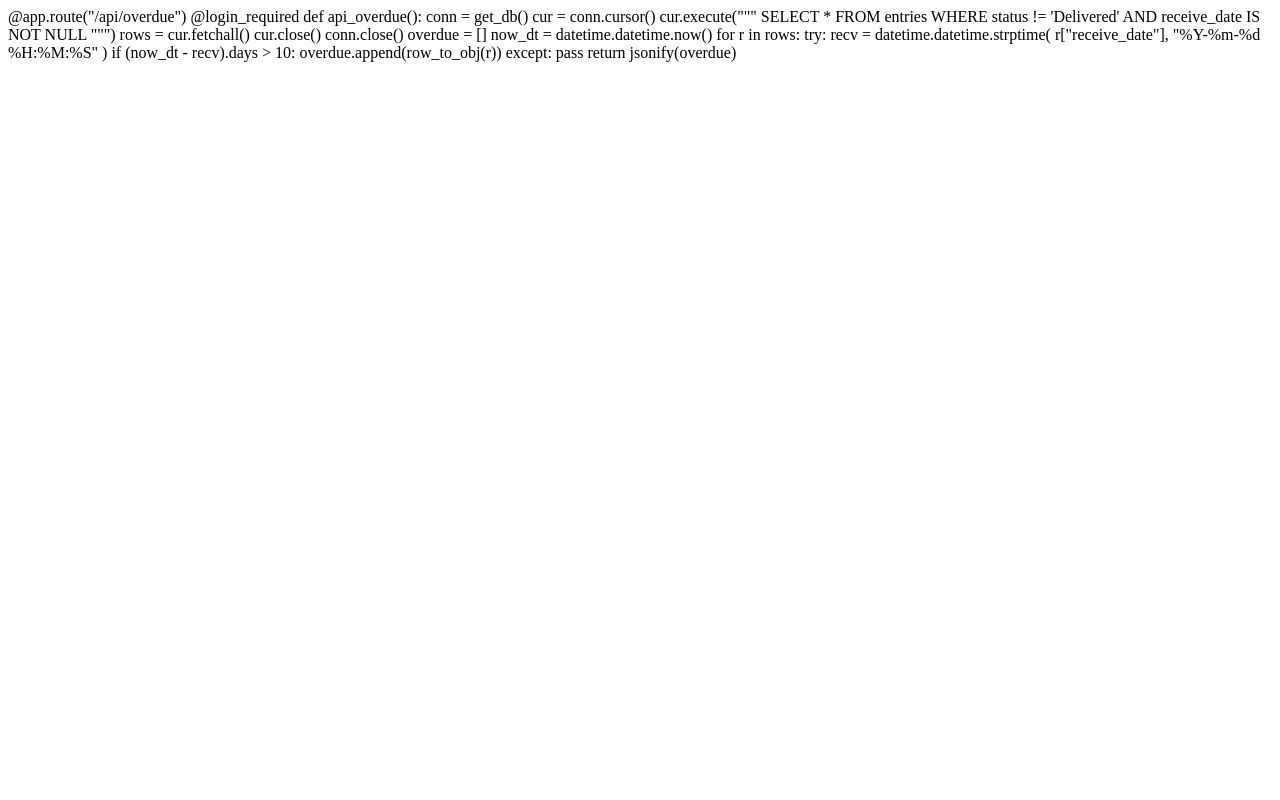
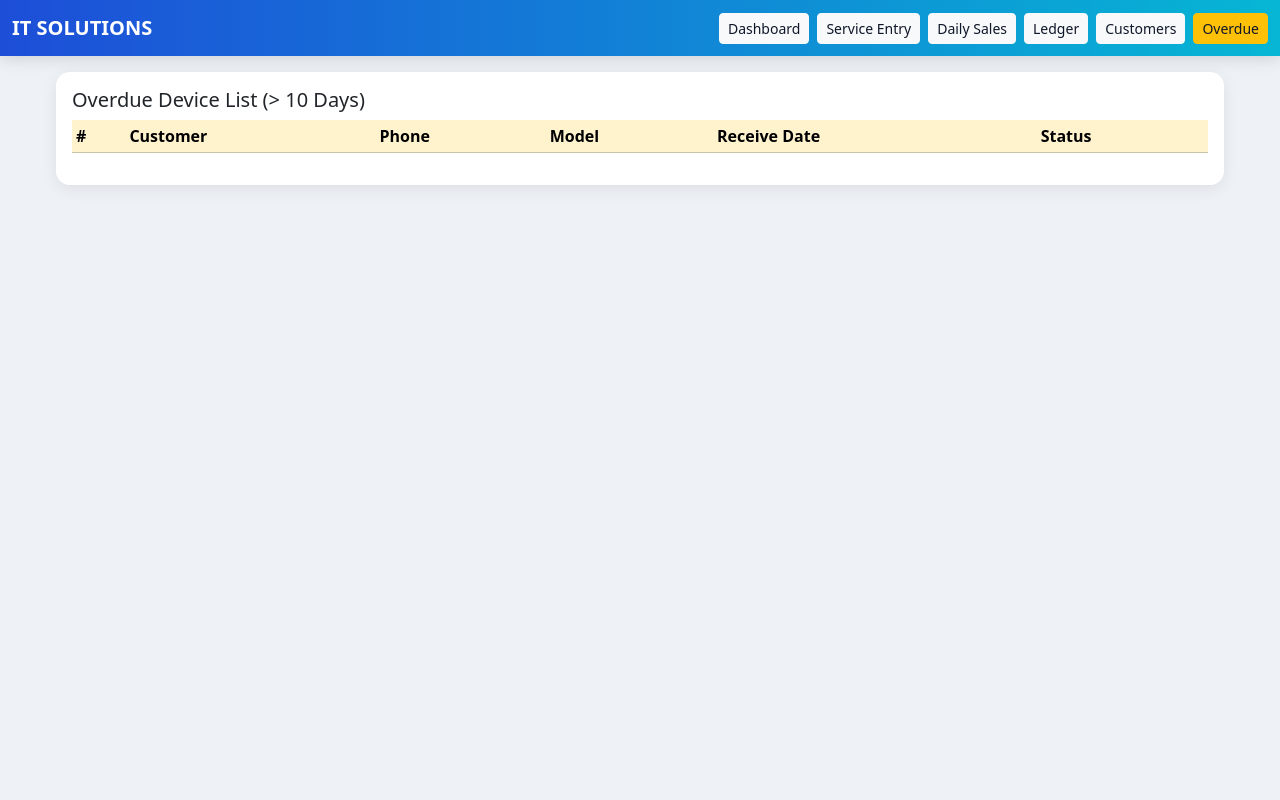
Before and after one commit to sanjaybjr123-spec/IT_SOLUTIONS_FLASK, a Flask app: template templates/overdue.html in a window 1280 px wide. Run offline with Flask 3, Linux system fonts and the light colour scheme; the template is opened without the code that fills it, so the values that code supplies are empty; some libraries are stand-ins or nearby versions.

Commit message:
Update overdue.html

```diff
--- a/templates/overdue.html
+++ b/templates/overdue.html
@@ -1,29 +1,52 @@
-@app.route("/api/overdue")
-@login_required
-def api_overdue():
-    conn = get_db()
-    cur = conn.cursor()
+{% extends "base.html" %}
+{% block content %}
 
-    cur.execute("""
-        SELECT * FROM entries
-        WHERE status != 'Delivered'
-        AND receive_date IS NOT NULL
-    """)
-    rows = cur.fetchall()
-    cur.close()
-    conn.close()
+<div class="card p-3">
+  <h5>Overdue Device List (&gt; 10 Days)</h5>
 
-    overdue = []
-    now_dt = datetime.datetime.now()
+  <div class="table-responsive">
+    <table class="table table-sm" id="tbl">
+      <thead class="table-warning">
+        <tr>
+          <th>#</th>
+          <th>Customer</th>
+          <th>Phone</th>
+          <th>Model</th>
+          <th>Receive Date</th>
+          <th>Status</th>
+        </tr>
+      </thead>
+      <tbody></tbody>
+    </table>
+  </div>
+</div>
 
-    for r in rows:
-        try:
-            recv = datetime.datetime.strptime(
-                r["receive_date"], "%Y-%m-%d %H:%M:%S"
-            )
-            if (now_dt - recv).days > 10:
-                overdue.append(row_to_obj(r))
-        except:
-            pass
+<script>
+async function loadOverdue(){
+  try{
+    const r = await fetch("/api/overdue");
+    const data = await r.json();
 
-    return jsonify(overdue)
+    const tb = document.querySelector("#tbl tbody");
+    tb.innerHTML = "";
+
+    data.forEach((r,i)=>{
+      const tr = document.createElement("tr");
+      tr.innerHTML = `
+        <td>${i+1}</td>
+        <td>${r.customer}</td>
+        <td>${r.phone}</td>
+        <td>${r.model}</td>
+        <td>${r.receive_date}</td>
+        <td><span class="badge bg-danger">${r.status}</span></td>
+      `;
+      tb.appendChild(tr);
+    });
+  }catch(e){
+    alert("Failed to load overdue list");
+  }
+}
+loadOverdue();
+</script>
+
+{% endblock %}
```
